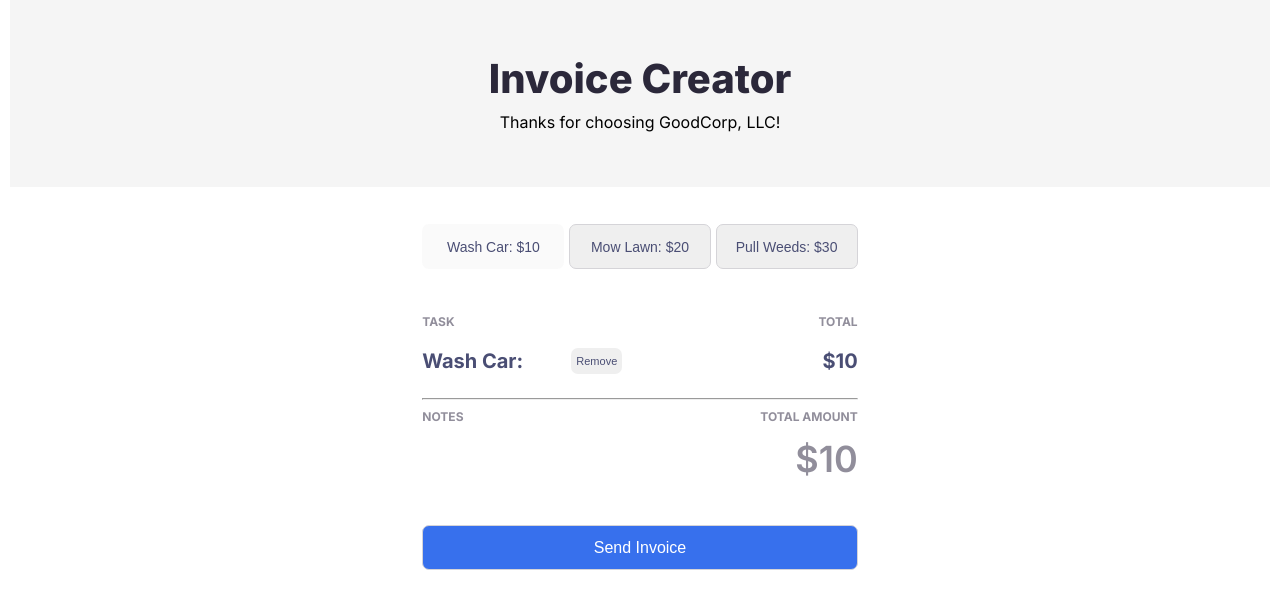
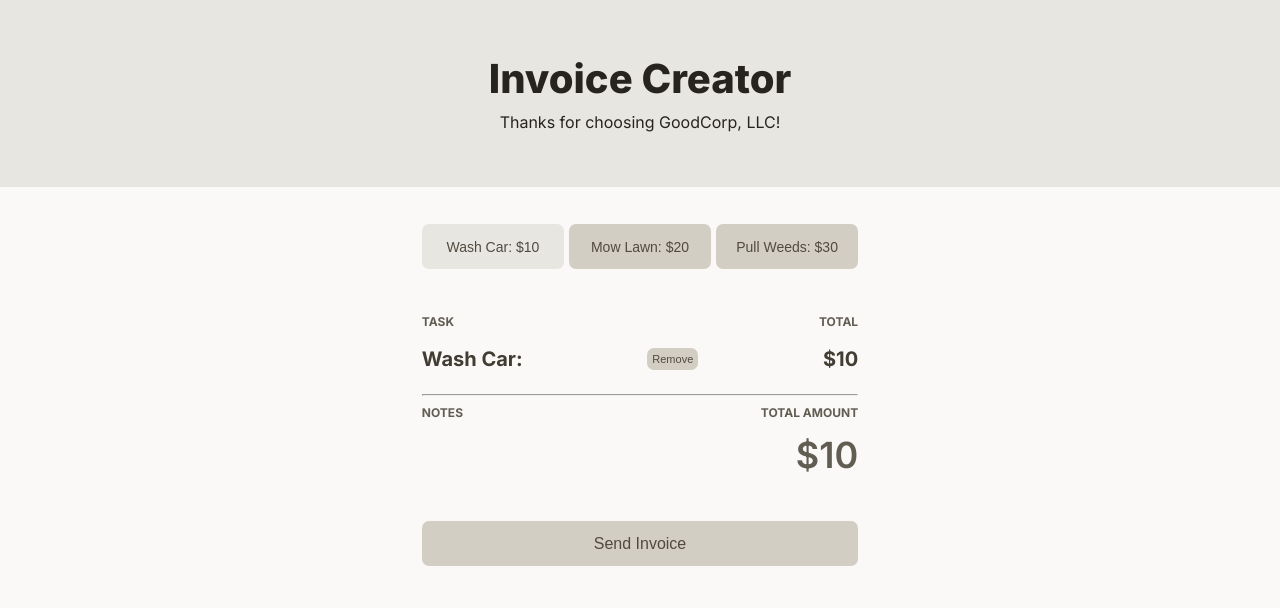
Before and after one commit to marcus-hugo/invoice-creater, a plain HTML site: page index.html in a window 1280 px wide. Both pictures are taken after a click on the button "Wash Car: $10". Drawn offline with Linux system fonts and the light colour scheme.

Commit message:
color scheme, button states, refactor

```diff
--- a/style.css
+++ b/style.css
@@ -1,3 +1,21 @@
+:root {
+    /* warm greyscale */
+    --w-grey50: #faf9f7;
+    --w-grey100: #e8e6e1;
+    --w-grey200: #d3cec4;
+    --w-grey300: #b8b2a7;
+    --w-grey400: #a39e93;
+    --w-grey500: #857f72;
+    --w-grey600: #625d52;
+    --w-grey700: #504a40;
+    --w-grey800: #423d33;
+    --w-grey900: #27241d;
+
+    /* action colors */
+    --a-color-green:  #747254;
+    --a-color-red: #963a2f;
+}
+
 *,
 *::before,
 *::after {
@@ -8,15 +26,18 @@
 
 body {
     font-family: 'Inter', sans-serif;
-    margin: 0 10px;
+    /* margin: 0 10px; */
+    background: var(--w-grey50);
+    color: var(--w-grey900);
 }
 
 header {
     display: flex;
     flex-direction: column;
     align-items: center;
-    background: #f5f5f5;
+    background: var(--w-grey100);
     margin-bottom: 37px;
+    padding: 0 10px;
 }
 
 h1 {
@@ -24,7 +45,6 @@ h1 {
     font-weight: 800;
     line-height: 40px;
     margin: 59px 0 9px 0;
-    color: #2B283A;
 }
 
 h2 {
@@ -38,33 +58,57 @@ main {
     display: flex;
     flex-direction: column;
     align-items: center;
+    margin: 0 10px;
 }
 
 .buttons-container {
     margin-bottom: 43px;
+    display: flex;
+    flex-wrap: wrap;
+    justify-content: center;
+    gap: 5px;
 }
 
+/* button default styles */
 button {
     width: 142.11px;
     height: 45px;
     padding: 9px 13px;
-    border: 1px solid #D5D4D8;
+    border: none;
     border-radius: 7px;
-    font-weight: 500;
-    font-size: 14px;
-    line-height: 16px;
-    color: #4A4E74;
+    color: var(--w-grey700);
+    background: var(--w-grey200);
+    /* margin-bottom: 7px; */
 }
 
 button:hover {
     cursor: pointer;
-    border: 2px solid #4A4E74;
+}
+
+.add-button {
+    font-weight: 500;
+    font-size: 14px;
+    line-height: 16px;
+}
+
+button[disabled] {
+    background: var(--w-grey100);
+    border: none;
+}
+
+.add-button[disabled]:hover {
+    background: var(--w-grey100);
+    color: var(--w-grey700);
+    border: none;
+}
+
+.add-button:hover {
+    background: var(--a-color-green);
+    color: #fff;
 }
 
 button.disabled {
     cursor: not-allowed;
-    border: none;
-    box-shadow: none;
 }
 
 ul {
@@ -82,7 +126,7 @@ li.total>p {
     font-size: 12px;
     font-weight: 700;
     line-height: 20px;
-    color: #918E9B;
+    color: var(--w-grey600);
     margin-bottom: 1rem;
 }
 
@@ -94,23 +138,27 @@ hr {
     font-size: 36px;
     line-height: 32px;
     font-weight: 600;
-    color: #918E9B;
+    color: var(--w-grey600);
     display: flex;
     justify-content: flex-end;
     margin-bottom: 50px;
 }
 
 .submit-button {
-    background: #3770ED;
-    color: #fff;
     width: 100%;
     font-size: 16px;
     line-height: 24px;
     font-weight: 500;
 }
 
+.submit-button[disabled]:hover {
+    background: var(--w-grey100);
+    color: var(--w-grey700);
+}
+
 .submit-button:hover {
-    box-shadow: 2px 5px 10px rgba(0, 0, 0, 0.2);
+    background: var(--a-color-green);
+    color: #fff;
     border: none;
 }
 
@@ -121,20 +169,22 @@ hr {
     font-size: 20px;
     font-weight: 700;
     line-height: 20px;
-    color: #4A4E74;
+    color: var(--w-grey800);
     margin-bottom: 24px;
-    position: relative;
+    /* position: relative; */
 }
 
 .remove-button {
-    position: relative;
-    left: -76px;
+    /* position: relative; */
+    /* left: 147px; */
     width: fit-content;
     height: fit-content;
     padding: 5px;
-    border: none;
+    margin: 0;
     font-size: 11px;
 }
+
 .remove-button:hover {
-    border: none;
+    color: var(--w-grey50);
+    background: var(--a-color-red);
 }
```
